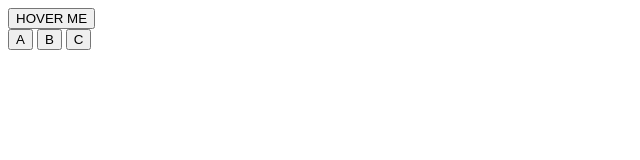
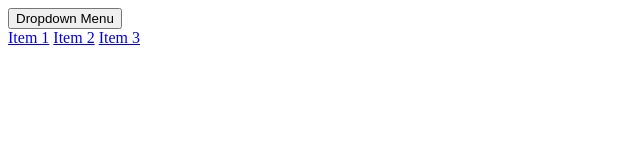
Before and after one commit to cstim240/TOP_dropdown_menu, a website built with webpack: page index.html in a window 1280 px wide. Shown: the whole page, without its empty margins (0-640 px from the left). Built offline with nearby package versions, Linux system fonts and the light colour scheme.

Commit message:
Change HTML element contents

```diff
--- a/index.html
+++ b/index.html
@@ -8,11 +8,11 @@
 <body>
     <script src="main.js"></script>
     <div>
-        <button id="mainBtn">HOVER ME</button>
+        <button id="mainBtn">Dropdown Menu</button>
         <div class="drop_menu">
-            <button>A</button>
-            <button>B</button>
-            <button>C</button>
+            <a href="#">Item 1</a>
+            <a href="#">Item 2</a>
+            <a href="#">Item 3</a>
         </div>
     </div>
 
```
